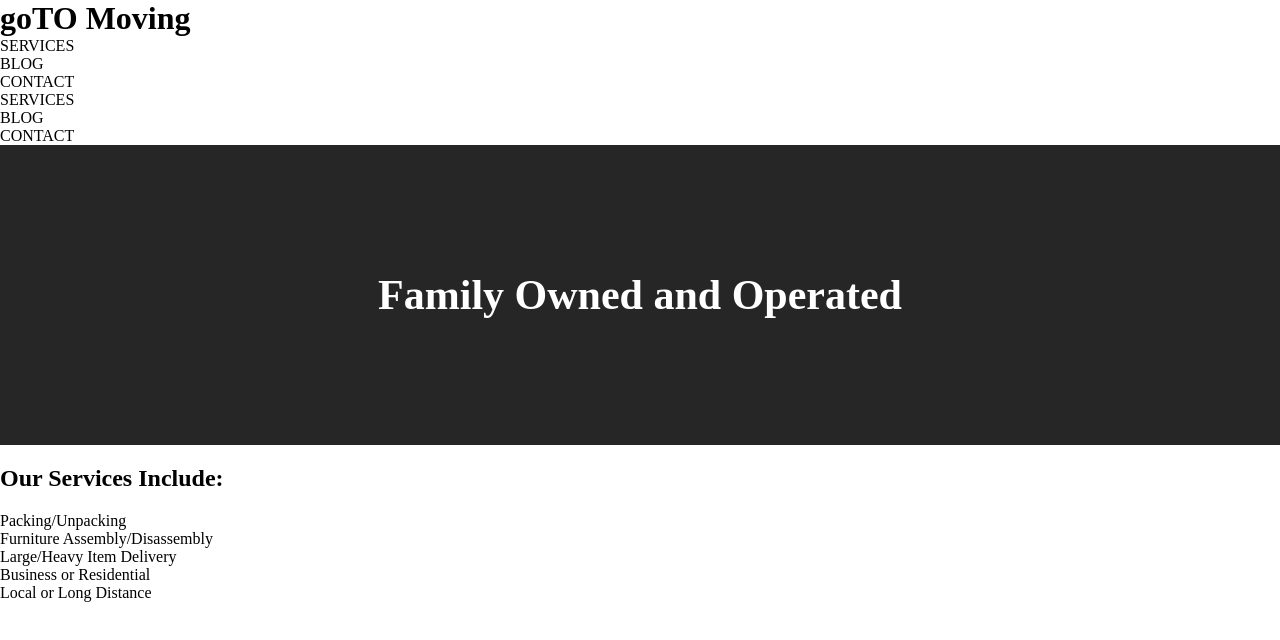
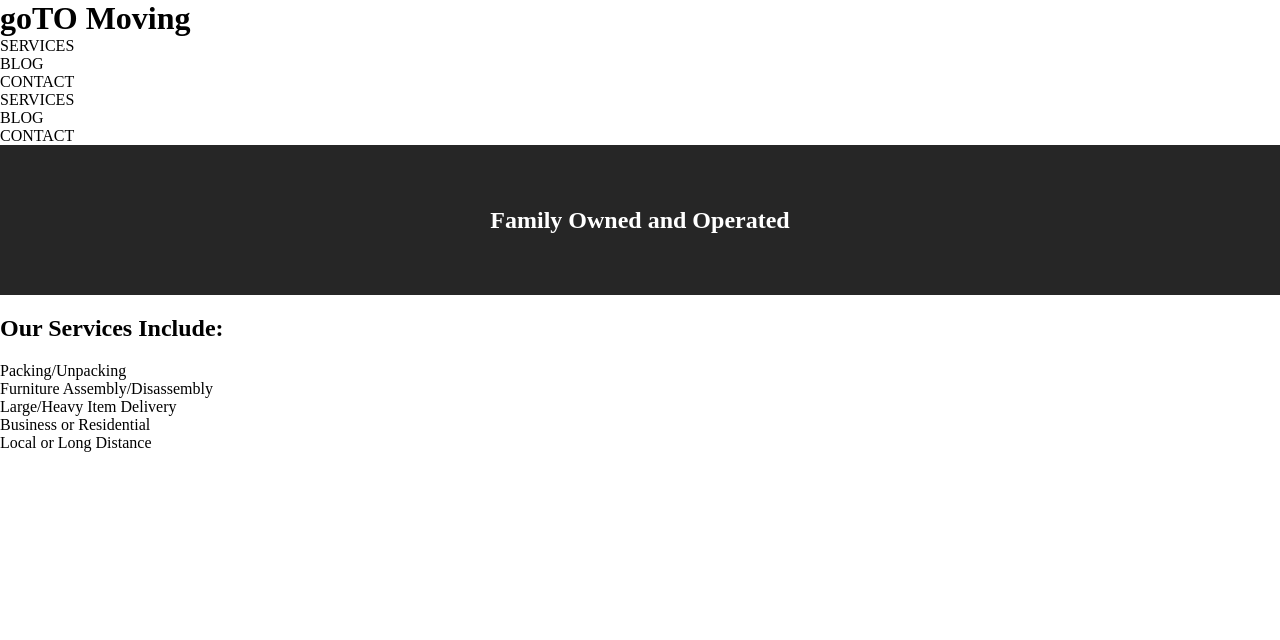
Before and after one commit to jneeb/movingco, a plain HTML site: page index.html in a window 1280 px wide. Drawn offline with nearby package versions, Linux system fonts and the light colour scheme.

Commit message:
hook styles

```diff
--- a/css/main.css
+++ b/css/main.css
@@ -23,7 +23,7 @@ h1 {
 }
 .hook {
 	position: relative;
-	height: 300px;
+	height: 150px;
 	width: 100%;
 	background-color: #262626;
 }
@@ -39,5 +39,6 @@ h1 {
 	left: 50%;
 	transform: translate(-50%, -50%);
 	color: white;
-	font-size: 42px;
+	font-size: 24px;
+	text-align: center;
 }
```
